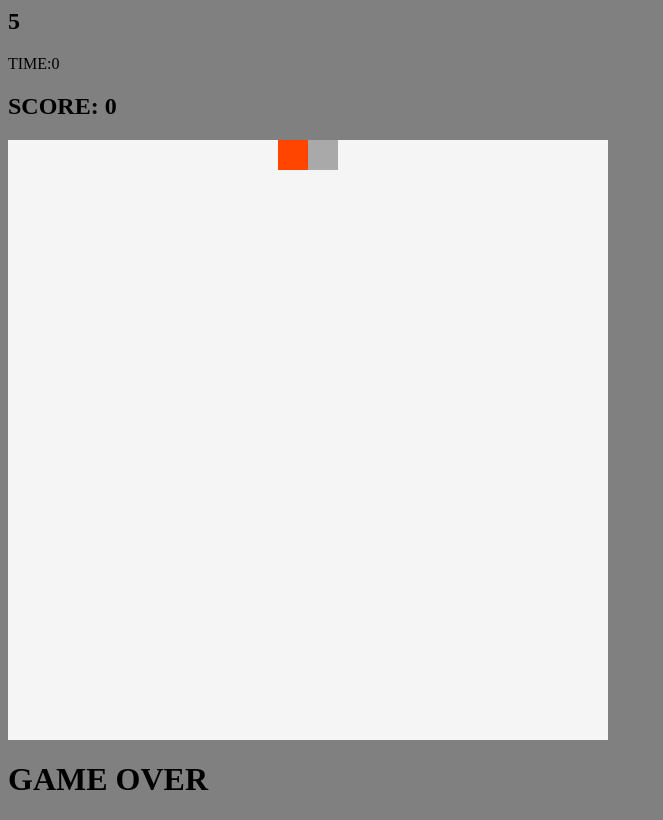
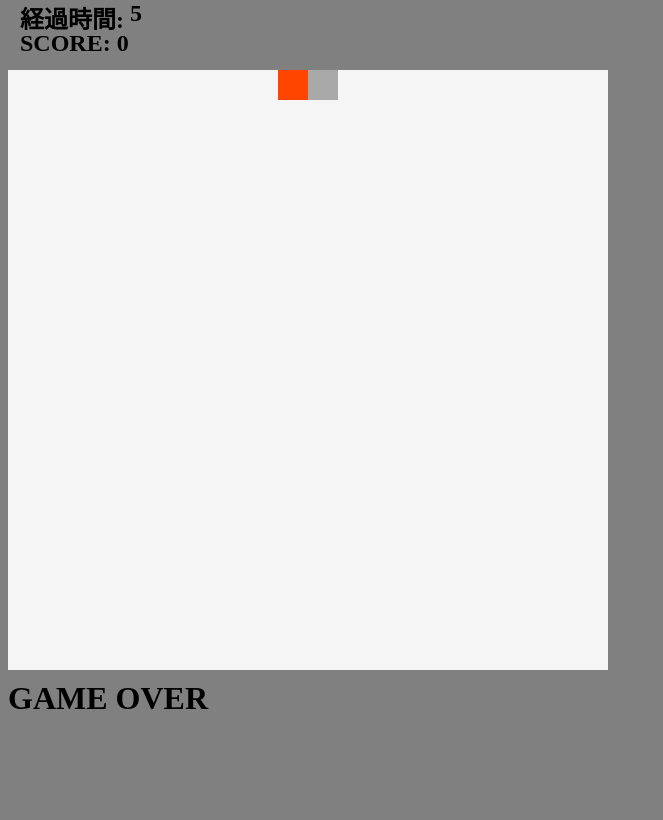
Before and after one commit to scfcdv/hebi, a plain HTML site: page index.html in a window 1280 px wide. Shown: the whole page, without its empty margins (0-663 px from the left). Drawn offline with nearby package versions, Linux system fonts and the light colour scheme.

Commit message:
Update index.html

```diff
--- a/index.html
+++ b/index.html
@@ -1,11 +1,39 @@
-<h2 class="gd-menu4" id="timer">0</h2><script>
+<h2 class="gd-menu3">経過時間:</h2>
+<h2 class="gd-menu4" id="timer">0</h2>
+<style>
+.gd-menu3 {
+margin:0;
+position: fixed;
+top: 0px;
+left: 20px;}
+.gd-menu4 {
+margin:0;
+position: fixed;
+top: 0px;
+left: 130px;}
+.gd-menu {
+margin:0;
+position: fixed;
+top: 30px;
+left: 20px;}
+.s {
+margin:0;
+position: fixed;
+top: 70px;}
+.g {
+margin:0;
+position: fixed;
+top: 680px;}
+</style>
+<script>
+var d = 0;
 var count = 0;
+if(d === 0){
 var id = setInterval(function(){
 count++;
 document.querySelector('#timer').textContent=count;
 if(count <= 0) clearInterval(id);
-},1000);
-document.write("TIME:"+count)
+},1000);}
 </script>
 <link rel="icon" href="https://taisy0.com/wp-content/uploads/2017/09/th_ss-2017-09-27-20.36.41.jpg">
 <title>ヘビゲーム</title>
@@ -33,8 +61,8 @@ background: orangered;}
 background: dimgray;}
 </style>
 <div id='app'>
-<h2>SCORE: {{ score }} </h2>
-<div id='stage'>
+<h2 class="gd-menu">SCORE: {{ score }} </h2>
+<div id='stage' class="s">
 <div
 class='cell'
 v-for="i in stage_cells_count"
@@ -46,7 +74,7 @@ fruit: fruit_index === i - 1,
 }"
 ></div>
 </div>
-<h1 v-if='is_gameover'>
+<h1 class="g" v-if='is_gameover'>
 GAME OVER<br>
 </h1>
 </div>
@@ -107,6 +135,7 @@ methods: {
 // 時間を進める
 time_goes() {
 if(this.is_gameover) return	// ゲームオーバーしていたらこれ以上ヘビを進めない
+d = 1,
 this.forward_snake()
 setTimeout(this.time_goes, this.snake.speed)},
 forward_snake() {
```
